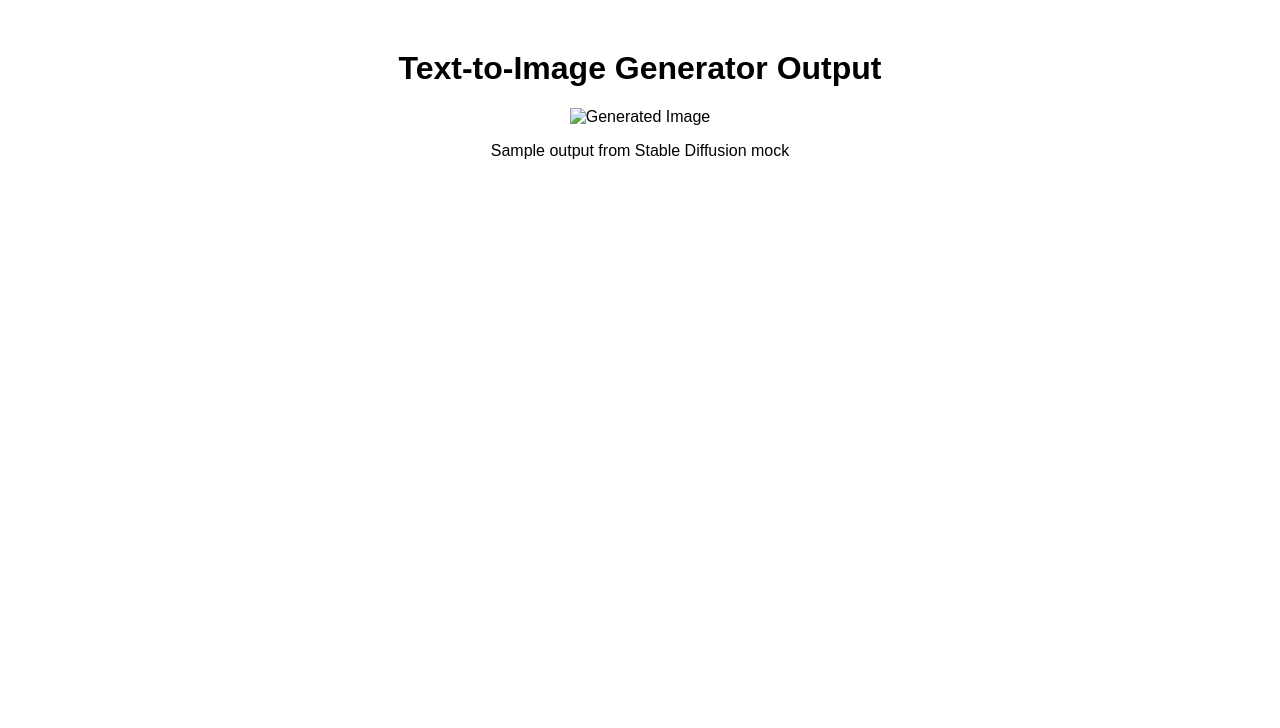
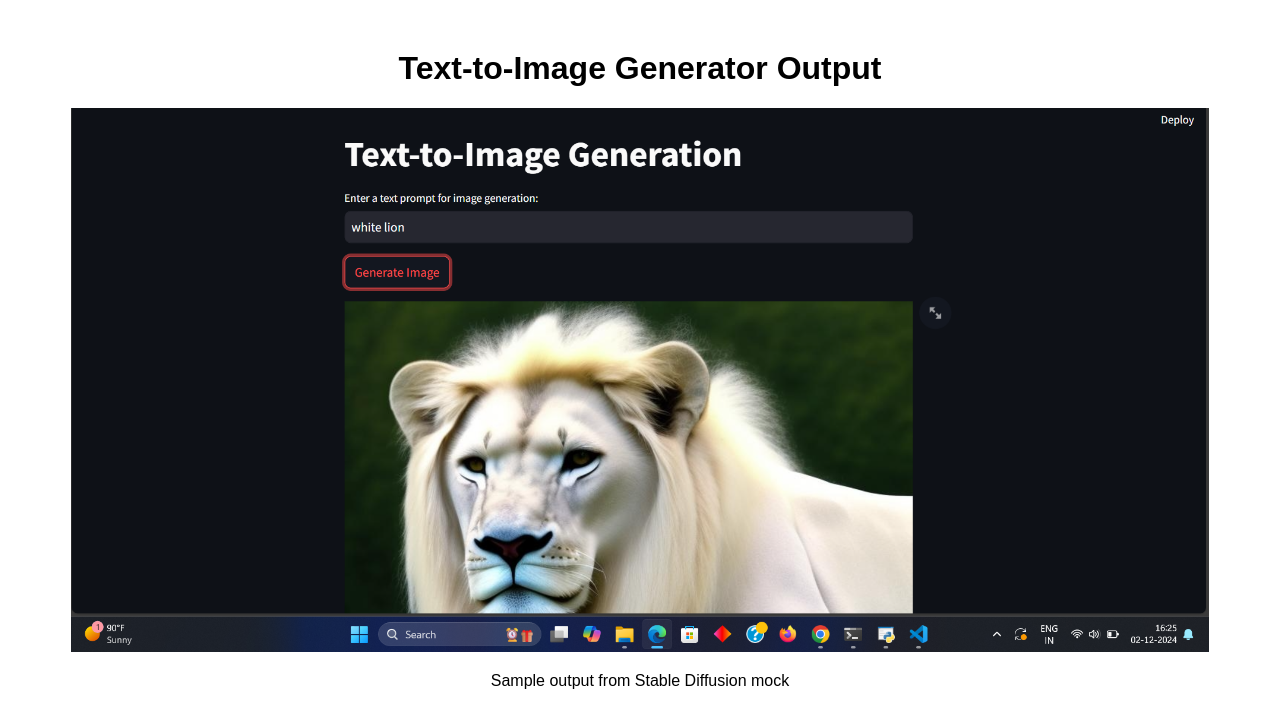
Before and after one commit to Divyadivi2/Brainwave_Matrix_Intern_Task2, a plain HTML site: page index.html in a window 1280 px wide. Drawn offline with Linux system fonts and the light colour scheme.

Commit message:
Update index.html

```diff
--- a/index.html
+++ b/index.html
@@ -10,7 +10,7 @@
 </head>
 <body>
   <h1>Text-to-Image Generator Output</h1>
-  <img src="output.png" alt="Generated Image">
+ <img src="image1.png" alt="Generated Image">
   <p>Sample output from Stable Diffusion mock</p>
 </body>
 </html>
```
